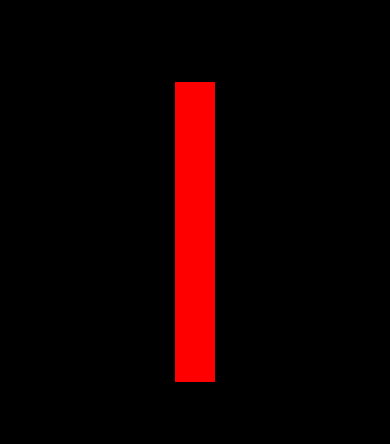
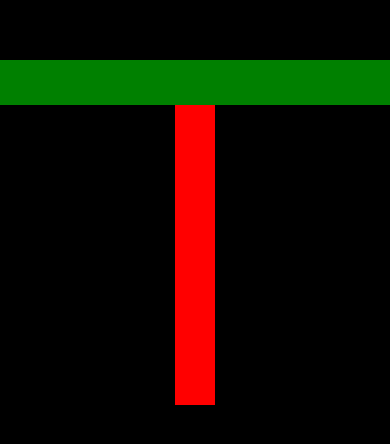
Before and after one commit to WADAGAMER/Airfaster, a React Native app in the folder first/: screen / in a window 390 px wide. Shown: the part 190-634 px from the top of the page. Built offline with nearby package versions, Linux system fonts and the light colour scheme.

Commit message:
usar una vista dentro de otra

```diff
--- a/first/App.js
+++ b/first/App.js
@@ -8,7 +8,7 @@
 
 import React,{Component} from 'react';
 import { StyleSheet, View} from 'react-native';
-
+import Viewer from './components/view'
 
 
 
@@ -16,6 +16,7 @@ class App extends Component {
  render(){
    return(
      <View style={styles.container}>
+      <Viewer/>
       <View style={styles.subcontainer} />
      </View>
    )
--- /dev/null
+++ b/first/components/view/index.js
@@ -0,0 +1,19 @@
+import React from 'react';
+import{View,StyleSheet} from 'react-native';
+
+function Viewer(){
+    return(
+        <View style={styles.conntainer}>
+
+        </View>
+    );
+}
+
+const styles=StyleSheet.create({
+    conntainer:{
+        height: 45,
+        width:'100%',
+        backgroundColor:'green',
+    },
+});
+export default Viewer;
```
